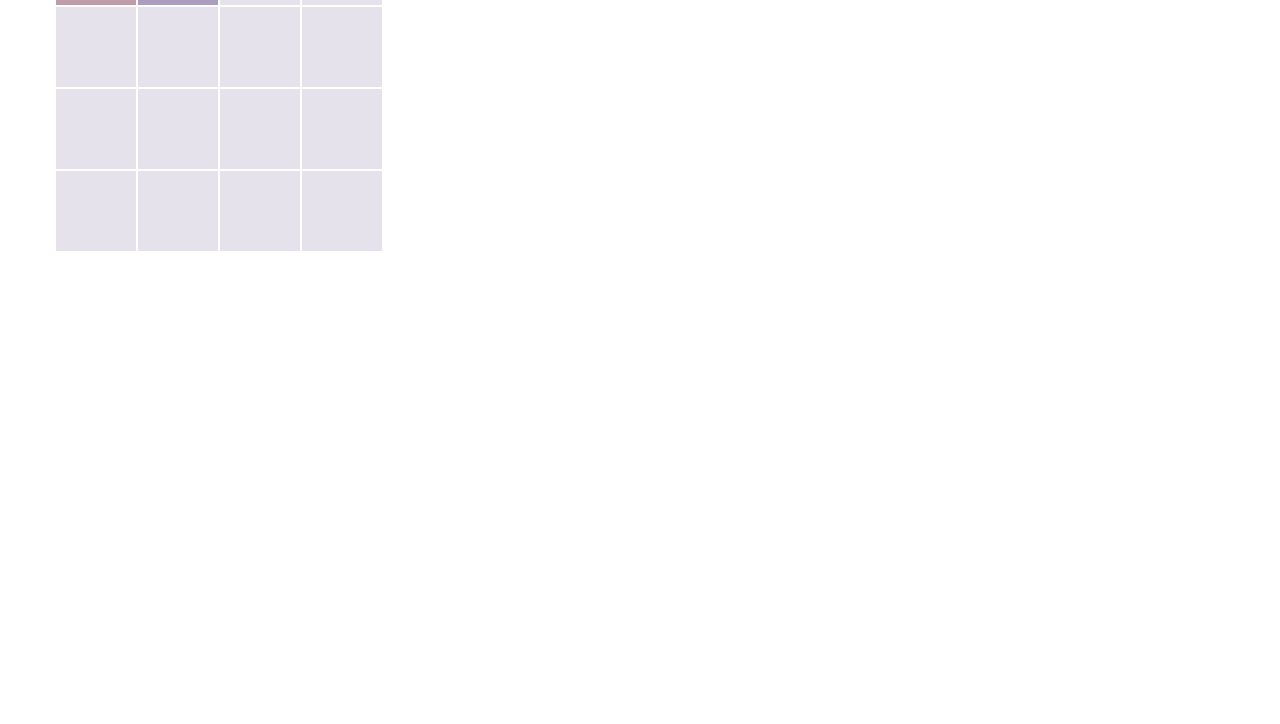
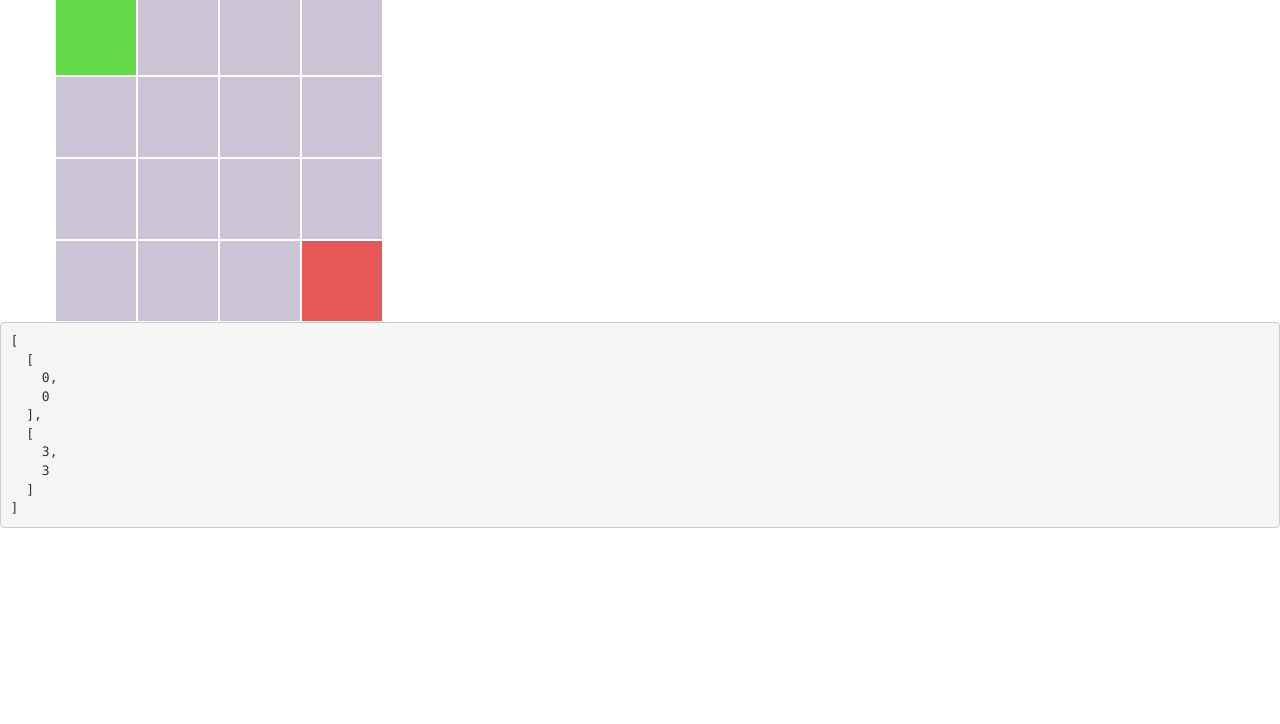
Before and after one commit to sgillis/gridgame, a website: page index.html in a window 1280 px wide. Shown: the part 76-800 px from the top of the page. Drawn offline with nearby package versions, Linux system fonts and the light colour scheme.

Commit message:
jef-buts

```diff
--- a/css/grid.css
+++ b/css/grid.css
@@ -14,14 +14,14 @@
   height: 80px;
   width: 80px;
   padding: 0;
-  background-color: rgba(86,61,123,.15);
+  background-color: rgba(86,61,123,.3);
   margin: 1px;
 }
 
-.me {
-  background-color: rgba(86,61,124,.5);
+.p1 {
+  background: #65D848;
 }
 
-.enemy {
-  background-color: rgba(124,61,86,.5);
+.p2 {
+  background: #E75858;
 }
--- a/index.html
+++ b/index.html
@@ -5,32 +5,19 @@
     <link href="bower_components/bootstrap/dist/css/bootstrap.css" rel="stylesheet">
     <link href="css/grid.css" rel="stylesheet">
 </head>
-<body>
-<div class="container">
-    <div class="row">
-        <div class="col-md-3 enemy"></div>
-        <div class="col-md-3 me"></div>
-        <div class="col-md-3"></div>
-        <div class="col-md-3"></div>
+<body ng-app="GameApp" ng-controller="GameCtrl">
+    <div class="container">
+        <h1>Game</h1>
+
+        <div class="row" ng-repeat="y in range">
+            <div class="col-md-3" ng-repeat="x in range" ng-click="updatePlayerLocation(x, y)" ng-class="{p1: containsPlayer(0, x, y), p2: containsPlayer(1, x, y)}">
+            </div>
+        </div>
     </div>
-    <div class="row">
-        <div class="col-md-3"></div>
-        <div class="col-md-3"></div>
-        <div class="col-md-3"></div>
-        <div class="col-md-3"></div>
-    </div>
-    <div class="row">
-        <div class="col-md-3"></div>
-        <div class="col-md-3"></div>
-        <div class="col-md-3"></div>
-        <div class="col-md-3"></div>
-    </div>
-    <div class="row">
-        <div class="col-md-3"></div>
-        <div class="col-md-3"></div>
-        <div class="col-md-3"></div>
-        <div class="col-md-3"></div>
-    </div>
-</div>
+
+    <pre ng-bind="players|json"></pre>
+
+    <script type="text/javascript" src="bower_components/angular/angular.js"></script>
+    <script type="text/javascript" src="js/gridgame.js"></script>
 </body>
 </html>
--- /dev/null
+++ b/js/gridgame.js
@@ -0,0 +1,18 @@
+angular.module('GameApp', []).
+controller('GameCtrl', function ($scope){
+
+    $scope.range = [0, 1, 2, 3];
+    $scope.players = [
+        [0, 0],
+        [3, 3]
+    ];
+
+    $scope.updatePlayerLocation = function(x, y){
+        $scope.players[0][0] = x;
+        $scope.players[0][1] = y;
+    };
+
+    $scope.containsPlayer = function(player_num, x, y){
+        return $scope.players[player_num][0] == x && $scope.players[player_num][1] == y;
+    };
+});
```
